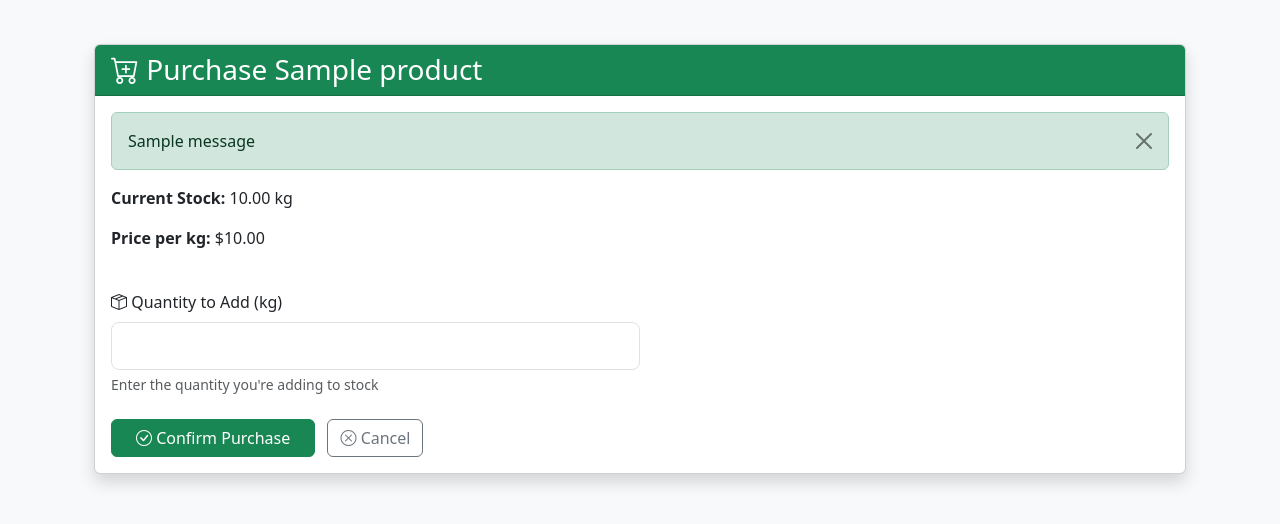
After one commit to Njosephine/Farm_Produce, a Django app: page /purchase/1/ in a window 1280 px wide. The commit adds this page. Shown: the top 524 px of the page. Run offline with Django 5.2, Linux system fonts and the light colour scheme; tables that the repository leaves empty hold one stand-in row (values such as "Sample post"); one stand-in notice (Sample message) is shown.

Commit message:
push all changes

```diff
--- a/farmproduce/models.py
+++ b/farmproduce/models.py
@@ -1,26 +1,31 @@
-from django.db import models
-
-# Create your models here.
-
-from django.db import models
-
-
 from django.db import models
 
 class Product(models.Model):
+    SEASON_CHOICES = [
+        ('Spring', 'Spring'),
+        ('Summer', 'Summer'),
+        ('Autumn', 'Autumn'),
+        ('Winter', 'Winter'),
+    ]
+
     name = models.CharField(max_length=255)
     category = models.CharField(max_length=100, blank=True, null=True)
-    quantity_kg = models.FloatField()  # Current stock
+    quantity_kg = models.FloatField(verbose_name="Current stock (kg)")
     price_per_kg = models.FloatField()
     drying_loss_kg = models.FloatField(default=0)
+    seasonal = models.BooleanField(default=False)
+    season = models.CharField(
+        max_length=50,
+        blank=True,
+        null=True,
+        choices=SEASON_CHOICES
+    )
 
-    seasonal = models.BooleanField(default=False)
-    season = models.CharField(max_length=50, blank=True, null=True)
+    def __str__(self):
+        return self.name
 
     def update_stock(self, purchased_kg=0, sold_kg=0, drying_loss=0):
-        """
-        Automatically updates stock based on purchases, sales, and drying losses.
-        """
+        """Automatically updates stock based on purchases, sales, and drying losses."""
         if purchased_kg < 0 or sold_kg < 0 or drying_loss < 0:
             raise ValueError("Quantities cannot be negative!")
 
@@ -28,27 +33,11 @@ class Product(models.Model):
         self.quantity_kg -= sold_kg  # Reduce stock when selling
         self.quantity_kg -= drying_loss  # Reduce stock due to drying loss
 
-        if self.quantity_kg < 0:  # Ensure stock doesn't go negative
+        if self.quantity_kg < 0:
             raise ValueError("Stock cannot be negative!")
 
         self.save()
 
-
-
-class Product(models.Model):
-    name = models.CharField(max_length=255)
-    quantity_kg = models.FloatField()
-    price_per_kg = models.FloatField()
-    seasonal = models.BooleanField(default=False)
-    season = models.CharField(max_length=50, blank=True, null=True)
-    category = models.CharField(max_length=100, blank=True, null=True)  # Add category field
-    drying_loss_kg = models.FloatField(default=0)  # Add drying loss field
-
-    def __str__(self):
-        return self.name
-
-
-    # Add a new model for transactions
 class Transaction(models.Model):
     product = models.ForeignKey(Product, on_delete=models.CASCADE)
     quantity_purchased = models.FloatField()
--- /dev/null
+++ b/farmproduce/templates/base.html
@@ -0,0 +1,28 @@
+<!DOCTYPE html>
+<html lang="en">
+<head>
+    <meta charset="UTF-8">
+    <meta name="viewport" content="width=device-width, initial-scale=1.0">
+    <title>{% block title %}Farm Produce{% endblock %}</title>
+    <!-- Bootstrap CSS -->
+    <link href="https://cdn.jsdelivr.net/npm/bootstrap@5.3.0/dist/css/bootstrap.min.css" rel="stylesheet">
+    <!-- Bootstrap Icons -->
+    <link rel="stylesheet" href="https://cdn.jsdelivr.net/npm/bootstrap-icons@1.10.0/font/bootstrap-icons.css">
+    <style>
+        body {
+            padding-top: 20px;
+            background-color: #f8f9fa;
+        }
+        .card {
+            margin-bottom: 20px;
+        }
+    </style>
+</head>
+<body>
+    <div class="container">
+        {% block content %}{% endblock %}
+    </div>
+    <!-- Bootstrap JS -->
+    <script src="https://cdn.jsdelivr.net/npm/bootstrap@5.3.0/dist/js/bootstrap.bundle.min.js"></script>
+</body>
+</html>
--- a/farmproduce/templates/purchase_product.html
+++ b/farmproduce/templates/purchase_product.html
@@ -1,124 +1,52 @@
-{% load static %}
-<!DOCTYPE html>
-<html lang="en">
-<head>
-    <meta charset="UTF-8">
-    <meta name="viewport" content="width=device-width, initial-scale=1.0">
-    <title>Purchase {{ product.name }}</title>
-    <!-- Bootstrap CSS -->
-    <link href="https://cdn.jsdelivr.net/npm/bootstrap@5.3.0/dist/css/bootstrap.min.css" rel="stylesheet">
-    <!-- Bootstrap Icons -->
-    <link rel="stylesheet" href="https://cdn.jsdelivr.net/npm/bootstrap-icons@1.10.0/font/bootstrap-icons.css">
-    <style>
-        .purchase-card {
-            max-width: 500px;
-        }
-        .product-header {
-            background-color: #f8f9fa;
-            border-bottom: 1px solid #dee2e6;
-        }
-        .remaining-quantity {
-            font-size: 0.9rem;
-        }
-    </style>
-</head>
-<body class="bg-light">
-    <div class="container py-5">
-        <div class="row justify-content-center">
-            <div class="col-md-8 col-lg-6">
-                <div class="card shadow purchase-card">
-                    <div class="card-header product-header">
-                        <h2 class="h4 mb-0 text-center">
-                            <i class="bi bi-cart-plus me-2"></i>Purchase {{ product.name }}
-                        </h2>
+{% extends "base.html" %}
+{% block content %}
+<div class="container mt-4">
+    <div class="card shadow">
+        <div class="card-header bg-success text-white">
+            <h3 class="mb-0">
+                <i class="bi bi-cart-plus"></i> Purchase {{ product.name }}
+            </h3>
         </div>
-
-                    <div class="card-body p-4">
-                        <!-- Messages -->
+        <div class="card-body">
             {% if messages %}
-                            <div class="mb-4">
                 {% for message in messages %}
-                                    <div class="alert alert-{% if message.tags == 'error' %}danger{% else %}{{ message.tags }}{% endif %} alert-dismissible fade show">
+                <div class="alert alert-{{ message.tags }} alert-dismissible fade show">
                     {{ message }}
-                                        <button type="button" class="btn-close" data-bs-dismiss="alert" aria-label="Close"></button>
+                    <button type="button" class="btn-close" data-bs-dismiss="alert"></button>
                 </div>
                 {% endfor %}
-                            </div>
             {% endif %}
 
-                        <!-- Current Quantity -->
-                        <div class="alert alert-info mb-4">
-                            <div class="d-flex justify-content-between align-items-center">
-                                <span><i class="bi bi-box-seam me-2"></i>Current Quantity:</span>
-                                <strong>{{ product.quantity_kg }} kg</strong>
+            <div class="row mb-4">
+                <div class="col-md-6">
+                    <p><strong>Current Stock:</strong> {{ current_stock|floatformat:2 }} kg</p>
+                    <p><strong>Price per kg:</strong> ${{ price_per_kg|floatformat:2 }}</p>
                 </div>
             </div>
 
-                        <!-- Purchase Form -->
-                        <form method="post" class="needs-validation" novalidate>
+            <form method="post">
                 {% csrf_token %}
-
-                            <div class="mb-4">
+                <div class="mb-3 col-md-6">
                     <label for="purchased_kg" class="form-label">
-                                    <i class="bi bi-plus-circle me-1"></i>Purchased Quantity (kg)
+                        <i class="bi bi-box-seam"></i> Quantity to Add (kg)
                     </label>
-                                <div class="input-group">
                     <input type="number" step="0.01" min="0.01"
                            class="form-control form-control-lg"
                            id="purchased_kg" name="purchased_kg"
-                                           required aria-describedby="kg-addon">
-                                    <span class="input-group-text" id="kg-addon">kg</span>
-                                </div>
-                                <div class="form-text text-muted mt-1">
-                                    Enter the quantity purchased in kilograms
-                                </div>
+                           required>
+                    <div class="form-text">Enter the quantity you're adding to stock</div>
                 </div>
 
-                            <div class="d-flex justify-content-between border-top pt-4">
-                                <a href="{% url 'product_list' %}" class="btn btn-outline-secondary">
-                                    <i class="bi bi-arrow-left me-1"></i> Back
+                <div class="mt-4">
+                    <button type="submit" class="btn btn-success px-4">
+                        <i class="bi bi-check-circle"></i> Confirm Purchase
+                    </button>
+                    <a href="{% url 'product_list' %}" class="btn btn-outline-secondary ms-2">
+                        <i class="bi bi-x-circle"></i> Cancel
                     </a>
-                                <button type="submit" class="btn btn-success px-4">
-                                    <i class="bi bi-check-circle me-1"></i> Save Purchase
-                                </button>
                 </div>
             </form>
         </div>
     </div>
 </div>
-        </div>
-    </div>
-
-    <!-- Bootstrap JS Bundle with Popper -->
-    <script src="https://cdn.jsdelivr.net/npm/bootstrap@5.3.0/dist/js/bootstrap.bundle.min.js"></script>
-    <script>
-        // Enhanced form validation
-        (function() {
-            'use strict';
-            const forms = document.querySelectorAll('.needs-validation');
-
-            Array.prototype.slice.call(forms)
-                .forEach(function(form) {
-                    form.addEventListener('submit', function(event) {
-                        if (!form.checkValidity()) {
-                            event.preventDefault();
-                            event.stopPropagation();
-                        }
-                        form.classList.add('was-validated');
-                    }, false);
-                });
-        })();
-
-        // Auto-close alerts after 5 seconds
-        document.addEventListener('DOMContentLoaded', function() {
-            const alerts = document.querySelectorAll('.alert');
-            alerts.forEach(alert => {
-                setTimeout(() => {
-                    alert.classList.add('fade');
-                    setTimeout(() => alert.remove(), 150);
-                }, 5000);
-            });
-        });
-    </script>
-</body>
-</html>
+{% endblock %}
--- a/farmproduce/urls.py
+++ b/farmproduce/urls.py
@@ -7,6 +7,5 @@ urlpatterns = [
     path('add/', views.add_product, name='add_product'),
     path('edit/<int:product_id>/', views.edit_product, name='edit_product'),
     path('delete/<int:product_id>/', views.delete_product, name='delete_product'),
-
     path('purchase/<int:product_id>/', views.purchase_product, name='purchase_product'),
 ]
--- a/farmproduce/views.py
+++ b/farmproduce/views.py
@@ -1,14 +1,17 @@
 from django.shortcuts import render, redirect, get_object_or_404
 from .models import Product
+from django.contrib import messages
 from .forms import ProductForm  # Ensure this form is created
 import datetime
 from .models import Product, Transaction
 from .forms import PurchaseForm
 
+
 # Product list view
 def product_list(request):
     products = Product.objects.all()  # Fetch all products
     return render(request, 'product_list.html', {'products': products})
+
 
 # Add new product
 def add_product(request):
@@ -112,15 +115,31 @@ def purchase_product(request, product_id):
     product = get_object_or_404(Product, id=product_id)
 
     if request.method == "POST":
-        form = PurchaseForm(request.POST)
-        if form.is_valid():
-            purchase = form.save(commit=False)
-            purchase.product = product  # Link purchase to the product
-            purchase.save()
-            product.quantity_kg += purchase.quantity_purchased  # Update stock
-            product.save()
-            return redirect("product_list")  # Redirect to product list after saving
-    else:
-        form = PurchaseForm()
+        purchased_kg = request.POST.get('purchased_kg')
 
-    return render(request, "purchase.html", {"form": form, "product": product})
+        try:
+            purchased_kg = float(purchased_kg)
+            if purchased_kg <= 0:
+                messages.error(request, "Quantity must be positive")
+            else:
+                # Update product stock
+                product.quantity_kg += purchased_kg
+                product.save()
+
+                # Record transaction
+                Transaction.objects.create(
+                    product=product,
+                    quantity_purchased=purchased_kg,
+                    total_cost=purchased_kg * product.price_per_kg
+                )
+                messages.success(request, f"Added {purchased_kg}kg to {product.name}")
+                return redirect('product_list')
+
+        except (ValueError, TypeError):
+            messages.error(request, "Please enter a valid number")
+
+    return render(request, 'purchase_product.html', {
+        'product': product,
+        'current_stock': product.quantity_kg,
+        'price_per_kg': product.price_per_kg
+    })
```
Also changed, not shown: farmproduce/templates/product_list.html (+10 -4 lines), automationsystem/settings.py (line endings or trailing spaces), db.sqlite3, farmproduce/migrations/0003_alter_product_quantity_kg_alter_product_season.py (added). Lines whose indentation alone changed are shown as unchanged.
